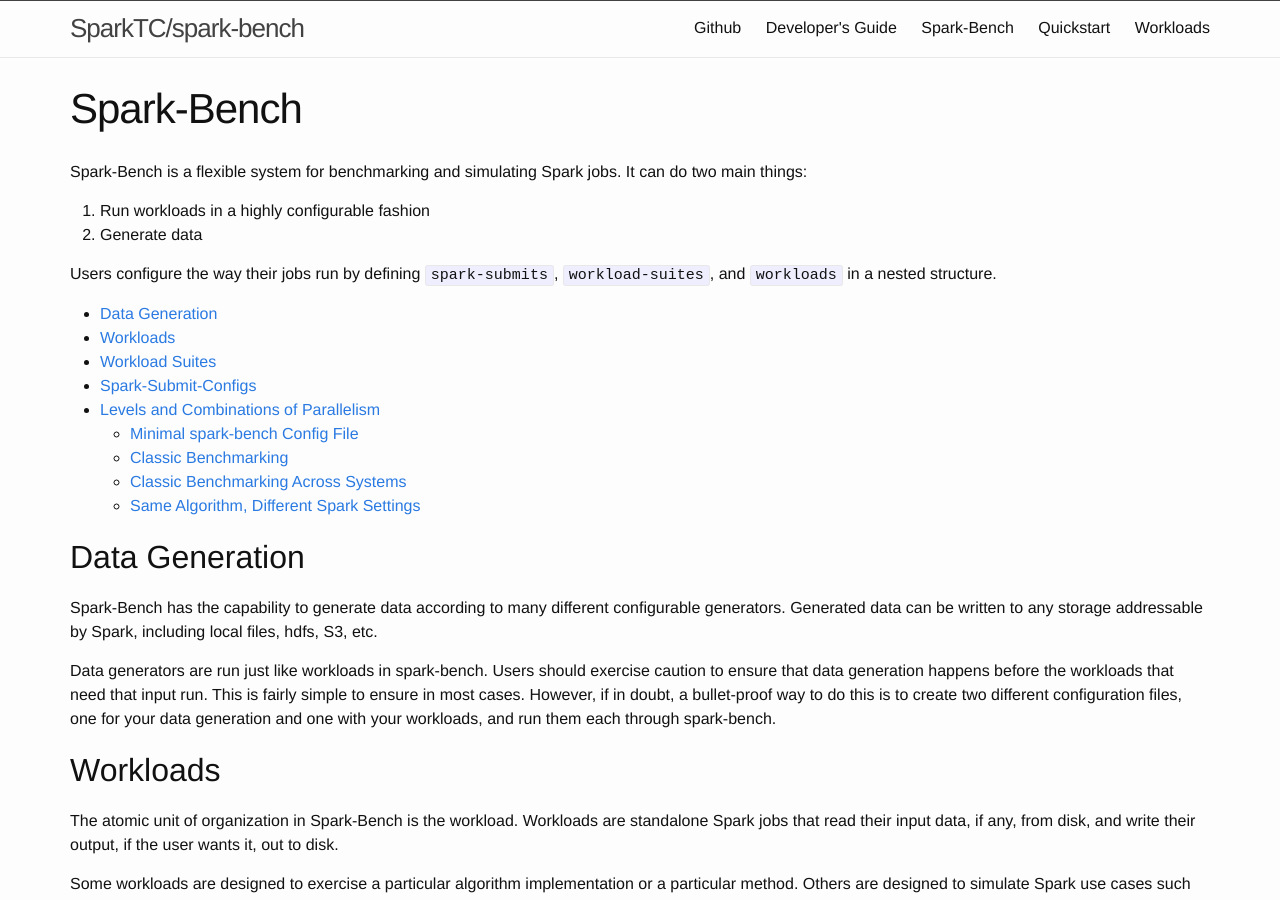
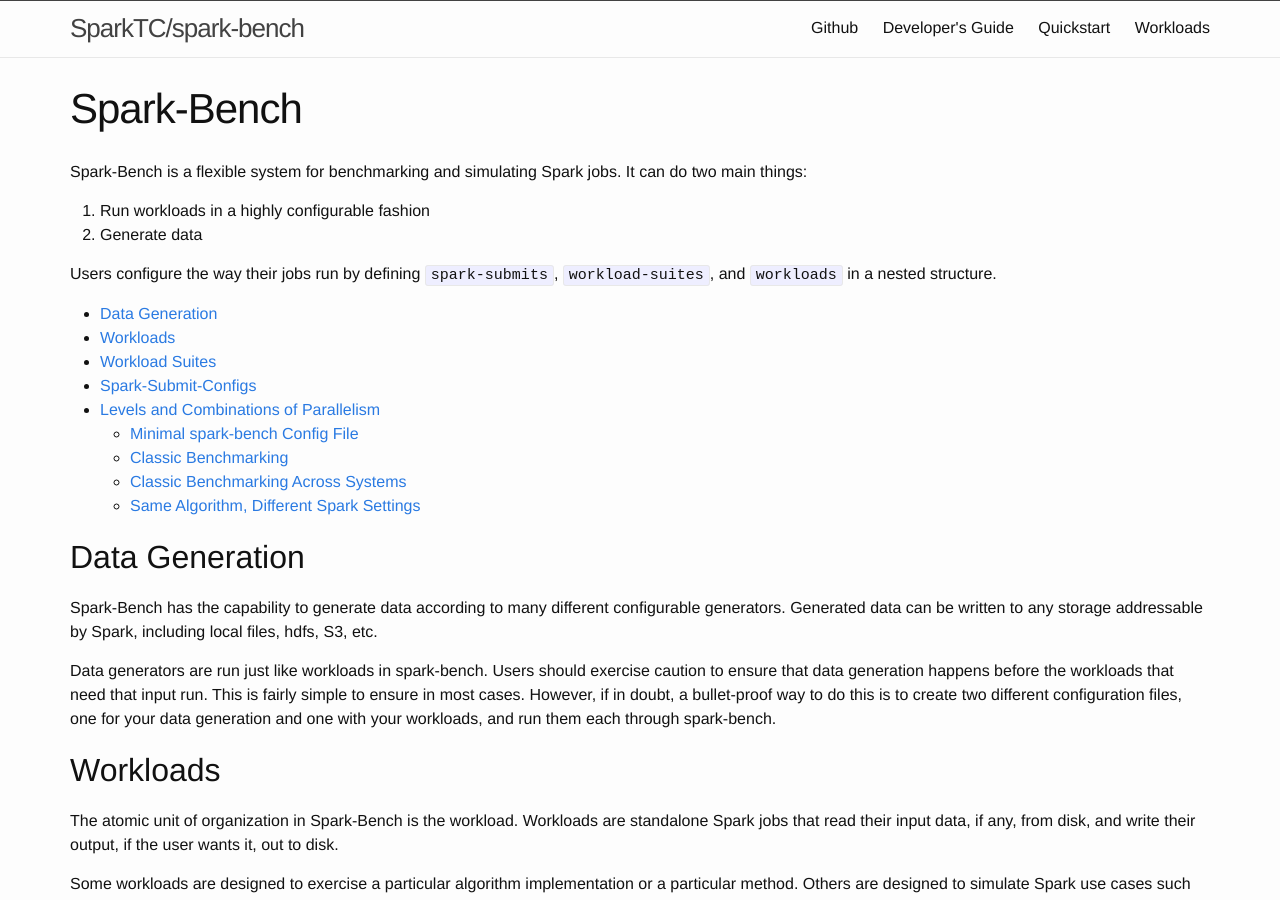
Before and after one commit to CODAIT/spark-bench, a Jekyll site: the page built from docs/index.md, in a window 1280 px wide and 900 px high. Built offline with Jekyll 4.4.1, drawn with Linux system fonts in a browser that asks for light colours.

Commit message:
Removes redundant Spark-Bench link from nav

```diff
--- a/docs/_includes/header.html
+++ b/docs/_includes/header.html
@@ -23,7 +23,9 @@
           {% for path in page_paths %}
             {% assign my_page = site.pages | where: "path", path | first %}
             {% if my_page.title %}
-            <a class="page-link" href="{{ my_page.url | relative_url }}">{{ my_page.title | escape }}</a>
+              {% if my_page.title != "Spark-Bench" %}
+                <a class="page-link" href="{{ my_page.url | relative_url }}">{{ my_page.title | escape }}</a>
+              {% endif %}
             {% endif %}
           {% endfor %}
         </div>
```
